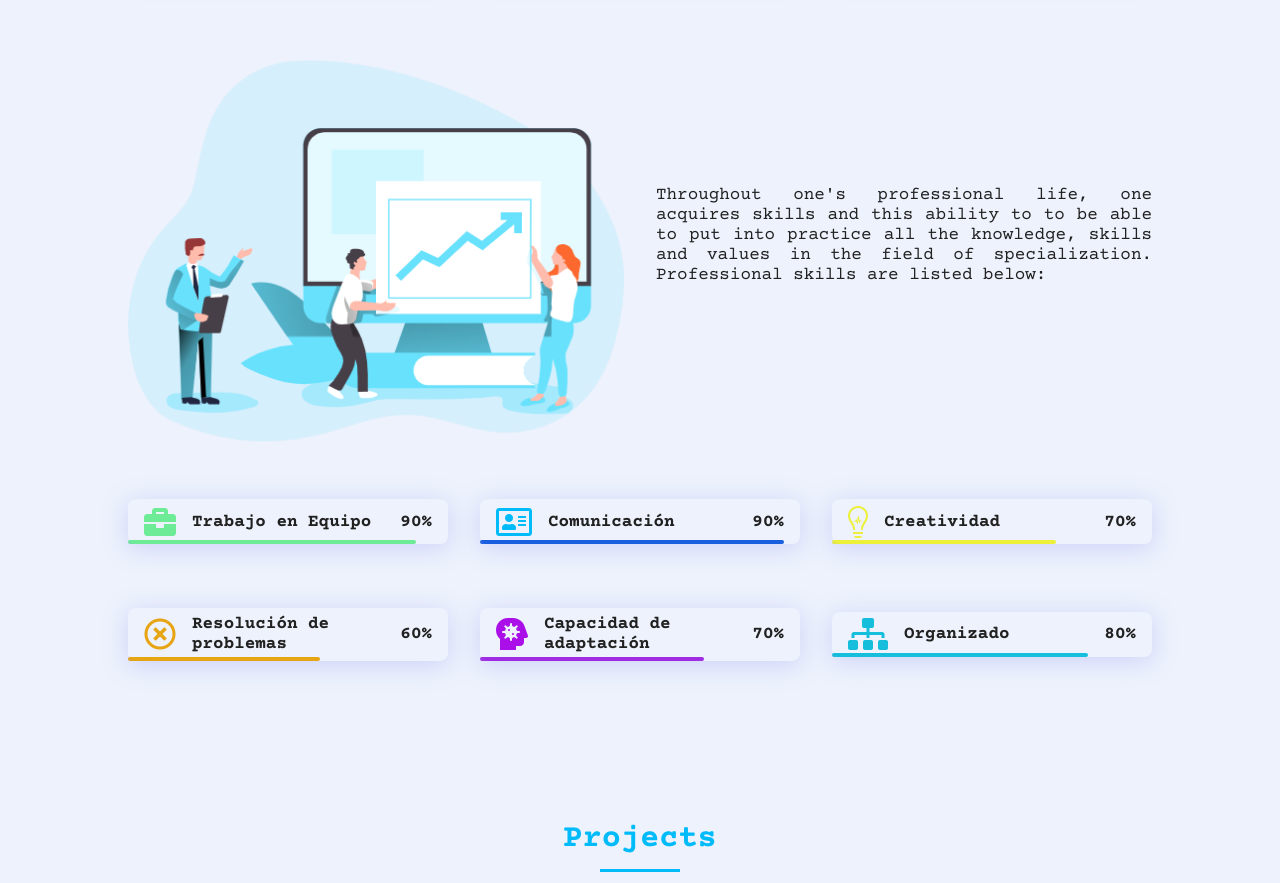
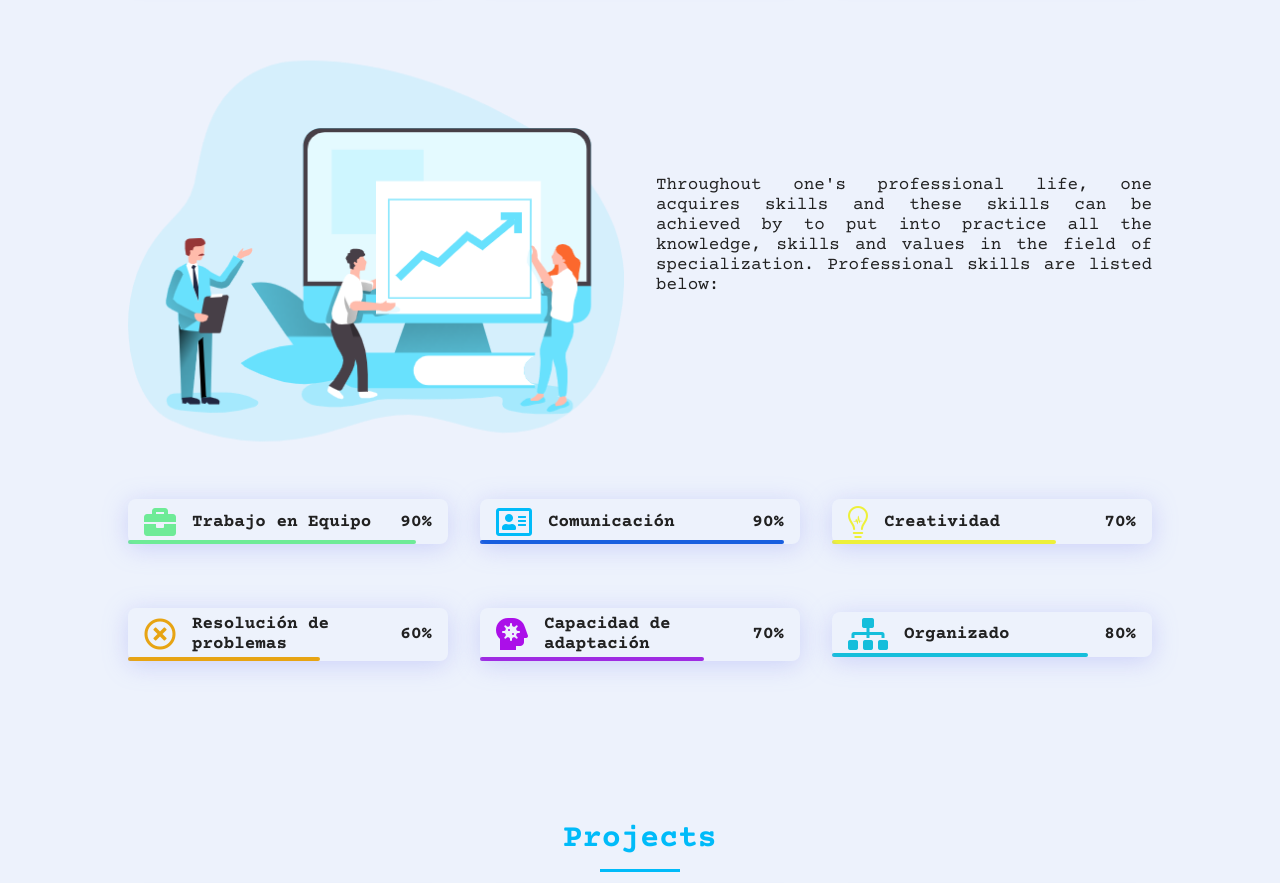
Before and after one commit to gedo1104/portafolio, a plain HTML site: page index.html in a window 1280 px wide. Shown: the part 2394-3277 px from the top of the page. Drawn offline with nearby package versions, Linux system fonts and the light colour scheme.

Commit message:
correcion texto

```diff
--- a/index.html
+++ b/index.html
@@ -249,10 +249,10 @@
                     <h2 class="skills2-subtitle"><img src="img/Progress _Monochromatic.png" alt="" class="skills-img"></h2>
                     <p class="skills-text">
                         <span class="lang" key="skill-content2-txt1">
-                             A lo largo de la vida profesional se va adquiriendo capacidades y esta habilidad
+                             A lo largo de la vida profesional se va adquiriendo capacidades y las mismas lograr
                         </span>
                         <span class="lang" key="skill-content2-txt2">
-                            de poder poner en practica todos los conocimientos, habilidades y valores en el campo de especialización.
+                            poner en practica todos los conocimientos, habilidades y valores en el campo de especialización.
                         </span>
                         <span class="lang" key="skill-content2-txt3">
                             A continuación se lista las habilidades profesionales:
--- a/js/lang.json
+++ b/js/lang.json
@@ -11,9 +11,9 @@
       "about-content-txt4":"En mis tiempos libres disfruto de la lectura, investigación y la música. ",
       "skills":"Habilidades",
       "skill-content-txt1":"Los conocimientos adquiridos en mi vida profesional no solo se centran en el desarrollador de software",
-      "skill-content2-txt1":"A lo largo de la vida profesional se va adquiriendo capacidades y esta habilidad ",
+      "skill-content2-txt1":" A lo largo de la vida profesional se va adquiriendo capacidades y las mismas lograr",
       "skill-content-txt2":" sino también en la parte de harware, utilizando placas de desarrollo como:",
-      "kill-content2-txt2":"de poder poner en practica todos los conocimientos, habilidades y valores en el campo de especialización",
+      "kill-content2-txt2":"poner en practica todos los conocimientos, habilidades y valores en el campo de especialización.",
       "skill-content-txt3":"Mientras las tecnologías que manejo en el desarrollo web se lista a continuación:",
       "kill-content2-txt3":"A continuación se lista las habilidades profesionales:",
       "projects":"Proyectos",
@@ -45,9 +45,9 @@
       "about-content-txt4":"In my free time I enjoy reading, research and music. ",
       "skills":"Skills",
       "skill-content-txt1":" The knowledge I have acquired in my professional life is not only focused on the software developer.",
-      "skill-content2-txt1":"Throughout one's professional life, one acquires skills and this ability to",
+      "skill-content2-txt1":"Throughout one's professional life, one acquires skills and these skills can be achieved by ",
       "skill-content-txt2":" but also on the hardware side, using development boards such as:",
-      "skill-content2-txt2":"to be able to put into practice all the knowledge, skills and values in the field of specialization.",
+      "skill-content2-txt2":"to put into practice all the knowledge, skills and values in the field of specialization.",
       "skill-content-txt3":"While the technologies I handle in web development are listed below:",
       "skill-content2-txt3":"Professional skills are listed below:",
       "projects":"Projects",
```
